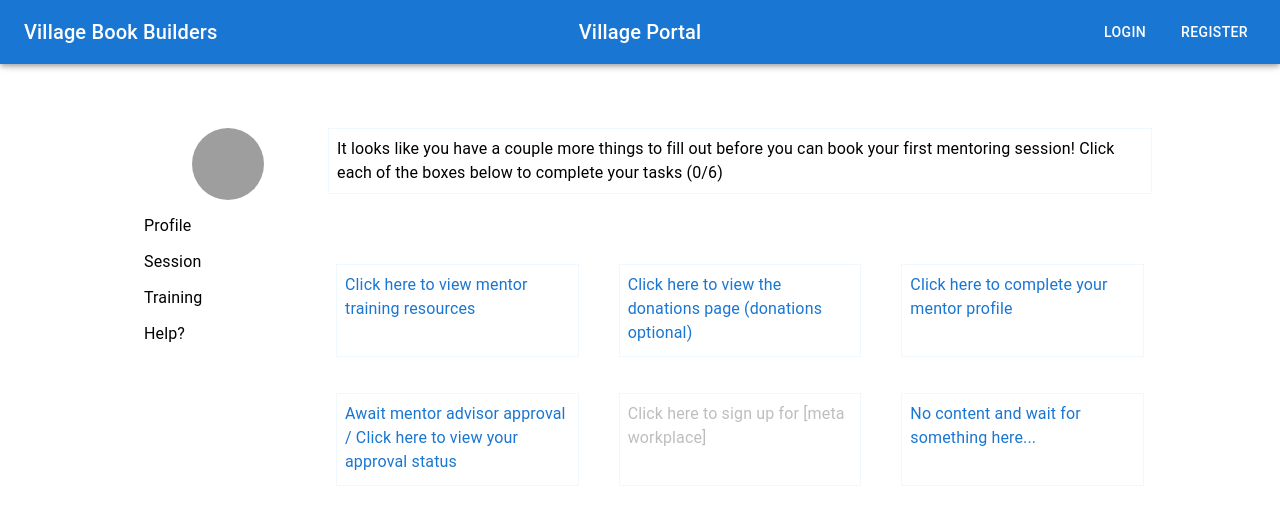
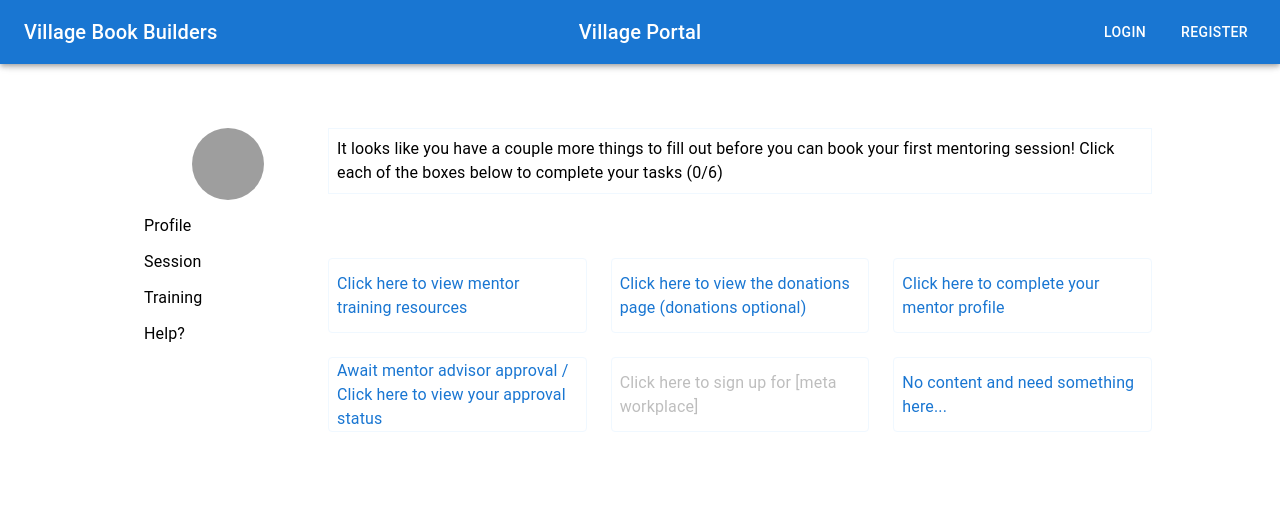
Before and after one commit to aleemkirk/VBB-Frontend, a React (Create React App) app: page /mentor/onboarding in a window 1280 px wide. Shown: the top 524 px of the page. Built offline with nearby package versions, Linux system fonts and the light colour scheme; grey boxes are pictures that could not be loaded.

Commit message:
clean code

```diff
--- a/src/components/Onboarding/Onboarding.tsx
+++ b/src/components/Onboarding/Onboarding.tsx
@@ -83,30 +83,31 @@ const Onboarding = () => {
 
       <Grid container spacing={3} sx={{mt:5}}>
       <Grid item xs={4}>
-      <Button target="_blank" component="a" href='https://portal.villagebookbuilders.org/training' sx={{textTransform: 'none', textAlign: 'left'}}>
-      <Box
-      sx={{
+      <Button target="_blank" component="a" href='https://portal.villagebookbuilders.org/training'
+      sx={{textTransform: 'none',
+      textAlign: 'left',
       border: 1,
       p:1,
       height: 75,
       borderColor:'aliceblue',
-        backgroundColor: checkState[0]? 'aliceblue': 'white',
+      backgroundColor: checkState[0]? 'aliceblue': 'transparent',
       '&:hover': {
       backgroundColor: 'aliceblue',
       opacity: [0.9, 0.8, 0.7],
       cursor: 'pointer',
-      }, }}
-      onClick={()=>incTaskNo(0)}>
+      },
+      }}
+      onClick={()=>incTaskNo(0)}
+      >
       <Typography>
         Click here to view mentor training resources
       </Typography>
-      </Box>
       </Button>
       </Grid>
 
       <Grid item xs={4}>
-      <Button target="_blank" component="a" href='https://villagebookbuilders.org/donate' sx={{textTransform: 'none', textAlign: 'left'}}>
-      <Box sx={{
+      <Button target="_blank" component="a" href='https://villagebookbuilders.org/donate'
+      sx={{textTransform: 'none', textAlign: 'left',
       border: 1,
       p:1,
       height: 75,
@@ -121,13 +122,12 @@ const Onboarding = () => {
       <Typography>
         Click here to view the donations page (donations optional)
       </Typography>
-      </Box>
       </Button>
       </Grid>
 
       <Grid item xs={4}>
-      <Button onClick={() => navigate('/mentor/onboarding/profile')} sx={{textTransform: 'none', textAlign: 'left'}}>
-      <Box sx={{
+      <Button onClick={() => navigate('/mentor/onboarding/profile')}
+      sx={{textTransform: 'none', textAlign: 'left',
       border: 1,
         p:1,
         height: 75,
@@ -137,18 +137,16 @@ const Onboarding = () => {
         backgroundColor: 'aliceblue',
         opacity: [0.9, 0.8, 0.7],
         cursor: 'pointer',
-      }, }}
-     >
+      },}}>
       <Typography>
         Click here to complete your mentor profile
       </Typography>
-      </Box>
       </Button>
       </Grid>
 
       <Grid item xs={4}>
-      <Button sx={{textTransform: 'none', textAlign: 'left'}} onClick={handleClickOpen}>
-      <Box sx={{
+      <Button sx={{textTransform: 'none',
+      textAlign: 'left',
       border: 1,
         p:1,
         height: 75,
@@ -158,19 +156,18 @@ const Onboarding = () => {
         backgroundColor: 'aliceblue',
         opacity: [0.9, 0.8, 0.7],
         cursor: 'pointer',
-      }, }}
-      onClick={()=>incTaskNo(3)}>
+      },}}
+      onClick={()=>{handleClickOpen();incTaskNo(3)}}>
       <Typography>
         Await mentor advisor approval / Click here to view your approval status
       </Typography>
-      </Box>
       </Button>
       </Grid>
 
       <Grid item xs={4}>
-      <Button target="_blank" component="a" href='/' sx={{textTransform: 'none', textAlign: 'left'}}
-      disabled={!checkState[0]||!checkState[1]||!checkState[2]||!checkState[3]}>
-      <Box sx={{
+      <Button target="_blank" component="a" href='/'
+      sx={{textTransform: 'none',
+      textAlign: 'left',
       border: 1,
       p:1,
       height: 75,
@@ -181,17 +178,18 @@ const Onboarding = () => {
       opacity: [0.9, 0.8, 0.7],
       cursor: 'pointer',
     }, }}
+      disabled={!checkState[0]||!checkState[1]||!checkState[2]||!checkState[3]}
       onClick={()=>incTaskNo(4)}>
       <Typography>
         Click here to sign up for [meta workplace]
       </Typography>
-      </Box>
       </Button>
       </Grid>
 
       <Grid item xs={4}>
-       <Button target="_blank" component="a" href='/' sx={{textTransform: 'none', textAlign: 'left'}}>
-      <Box sx={{
+       <Button target="_blank" component="a" href='/'
+       sx={{textTransform: 'none',
+       textAlign: 'left',
        border: 1,
        p:1,
        height: 75,
@@ -204,9 +202,8 @@ const Onboarding = () => {
      }, }}
      onClick={()=>incTaskNo(5)}>
         <Typography>
-        No content and wait for something here...
+        No content and need something here...
       </Typography>
-      </Box>
       </Button>
       </Grid>
       </Grid>
@@ -217,8 +214,7 @@ const Onboarding = () => {
       <BootstrapDialog
         onClose={handleClose}
         aria-labelledby="customized-dialog-title"
-        open={open}
-      >
+        open={open}>
         <BootstrapDialogTitle id="customized-dialog-title" onClose={handleClose}>
           Mentor Advisor Approval
         </BootstrapDialogTitle>
--- a/src/components/Onboarding/Profile/Profile.tsx
+++ b/src/components/Onboarding/Profile/Profile.tsx
@@ -227,7 +227,6 @@ or knowledge about? </Typography>
   </Grid>
       </Box>
 
-
     {/* Submit Dialog */}
     <div>
       <BootstrapDialog
--- a/src/redux/rootSaga.ts
+++ b/src/redux/rootSaga.ts
@@ -9,6 +9,7 @@ import {
   watchSubmitMentorRegistration,
   watchSubmitStudentRegistration,
   watchTaskAsync,
+  watchGetOppty
 } from './actions';
 
 export default function* rootSaga() {
@@ -23,5 +24,6 @@ export default function* rootSaga() {
     watchSubmitMentorRegistration(),
     watchSubmitStudentRegistration(),
     watchTaskAsync(),
+    watchGetOppty(),
   ]);
 }
```
Also changed, not shown: src/components/Onboarding/Profile/OpptyDropdown.tsx (+0 -44 lines). Lines whose indentation alone changed are shown as unchanged.
